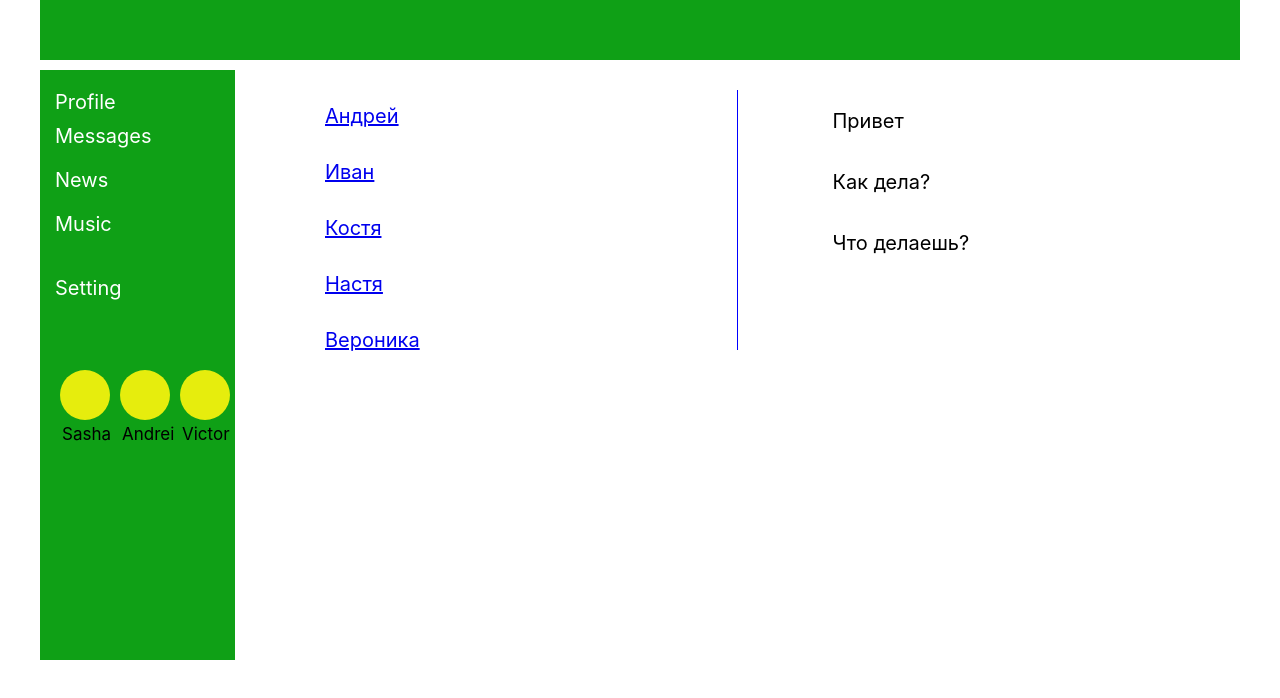
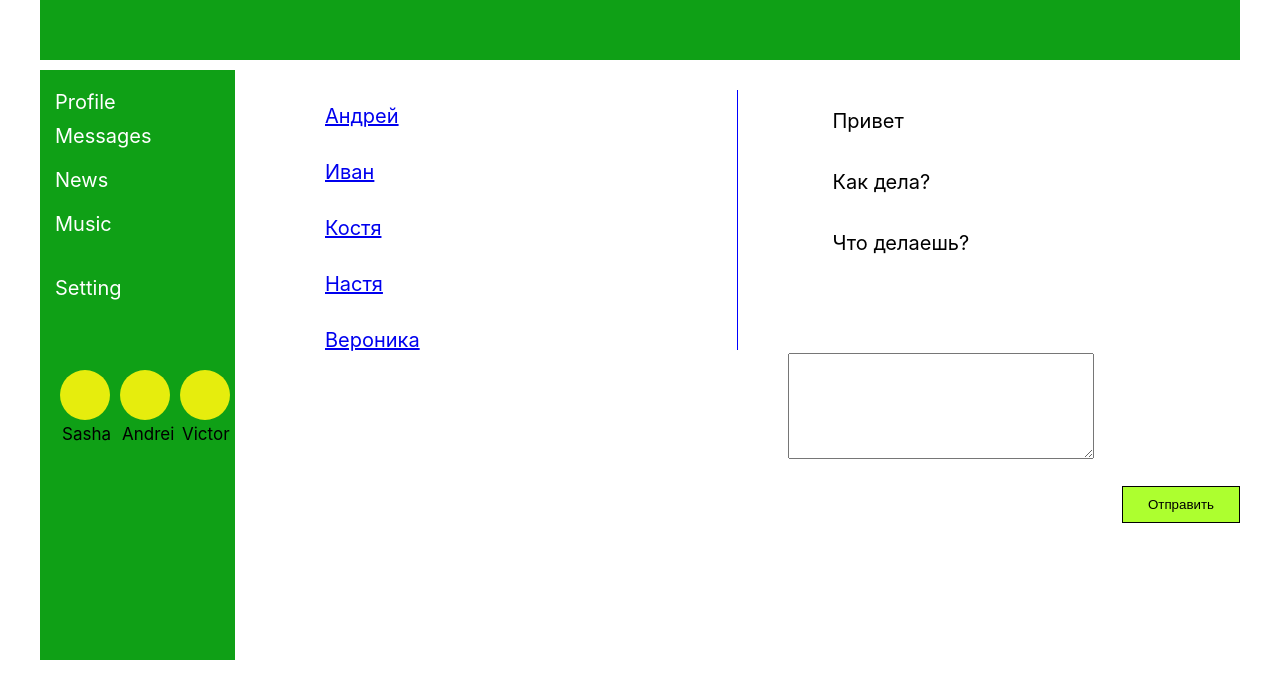
Before and after one commit to petbog/react, a React (Create React App) app: page /Messages in a window 1280 px wide. Shown: the top 698 px of the page. Built offline with nearby package versions, Linux system fonts and the light colour scheme.

Commit message:
подключил ref и нужно пробовать еще

```diff
--- a/src/components/ItemList/ItemListInput/ItemListInput.jsx
+++ b/src/components/ItemList/ItemListInput/ItemListInput.jsx
@@ -1,16 +1,23 @@
 import React from 'react';
 import classes from './ItemListInput.module.css';
 
-const ItemListInput = () =>{
+const ItemListInput = () => {
+    let Pas = () => {
+        let PasInner = Input.current.value;
+        alert(PasInner);
+    }
+
+    let Input = React.createRef();
+
     return (
         <div className={classes.ItemListInput_item}>
             <form action="">
                 <p className={classes.ItemListInput_text}>My posts</p>
                 <label htmlFor="" className="">
-                    <input type="form" className={classes.ItemListInput_input} />
+                    <input ref={Input} type="form" className={classes.ItemListInput_input} />
                 </label>
             </form>
-                <button className={classes.ItemListInput_button}>Send</button>
+            <button onClick={Pas} className={classes.ItemListInput_button}>Send</button>
         </div>
     )
 }
--- a/src/components/Messages/Messages.jsx
+++ b/src/components/Messages/Messages.jsx
@@ -16,12 +16,18 @@ const DialogMessages = (props) => {
 
 const Messages = (props) => {
 
-let NewMessage = props.state.MessagesData
-    .map(message => <DialogMessages text={message.message} />)
+    let NewMessage = props.state.MessagesData
+        .map(message => <DialogMessages text={message.message} />)
 
 
-let NewDialog = props.state.DialogsData
-    .map(dialog => <DialogItem name={dialog.name} id={dialog.id} />)
+    let NewDialog = props.state.DialogsData
+        .map(dialog => <DialogItem name={dialog.name} id={dialog.id} />)
+
+    let textInner = () => {
+        let textData = text.current.value;
+        alert(textData)
+    }
+    let text = React.createRef()
 
     return (
         <div className={classes.Messages_inner}>
@@ -35,6 +41,12 @@ let NewDialog = props.state.DialogsData
                 <div className={classes.Messag_inner_box}>
                     {NewMessage}
                 </div>
+                <div className={classes.Messag_text}>
+                    <div className={classes.Messag_text_box}>
+                        <textarea ref={text} className={classes.Messag_text_inner} name="" id="" cols="30" rows="10"></textarea>
+                        <button onClick={textInner} className={classes.Messag_text_button}>Отправить</button>
+                    </div>
+                </div>
             </div>
         </div>
     )
--- a/src/components/Messages/Messages.module.css
+++ b/src/components/Messages/Messages.module.css
@@ -33,3 +33,24 @@
 .Messages_name_box .active{
     color: rgb(250, 239, 239);
 }
+.Messag_text_inner{
+    width: 300px;
+    height: 100px;
+    margin: 80px 0 0 50px
+}
+
+.Messag_text_button{
+    padding: 10px 25px;
+    background-color: greenyellow;
+    border: 1px solid;
+
+}
+
+.Messag_text_box{
+    position: relative;
+}
+.Messag_text_button{
+    position: absolute;
+    right: 0;
+    bottom: -60px;
+}
```
